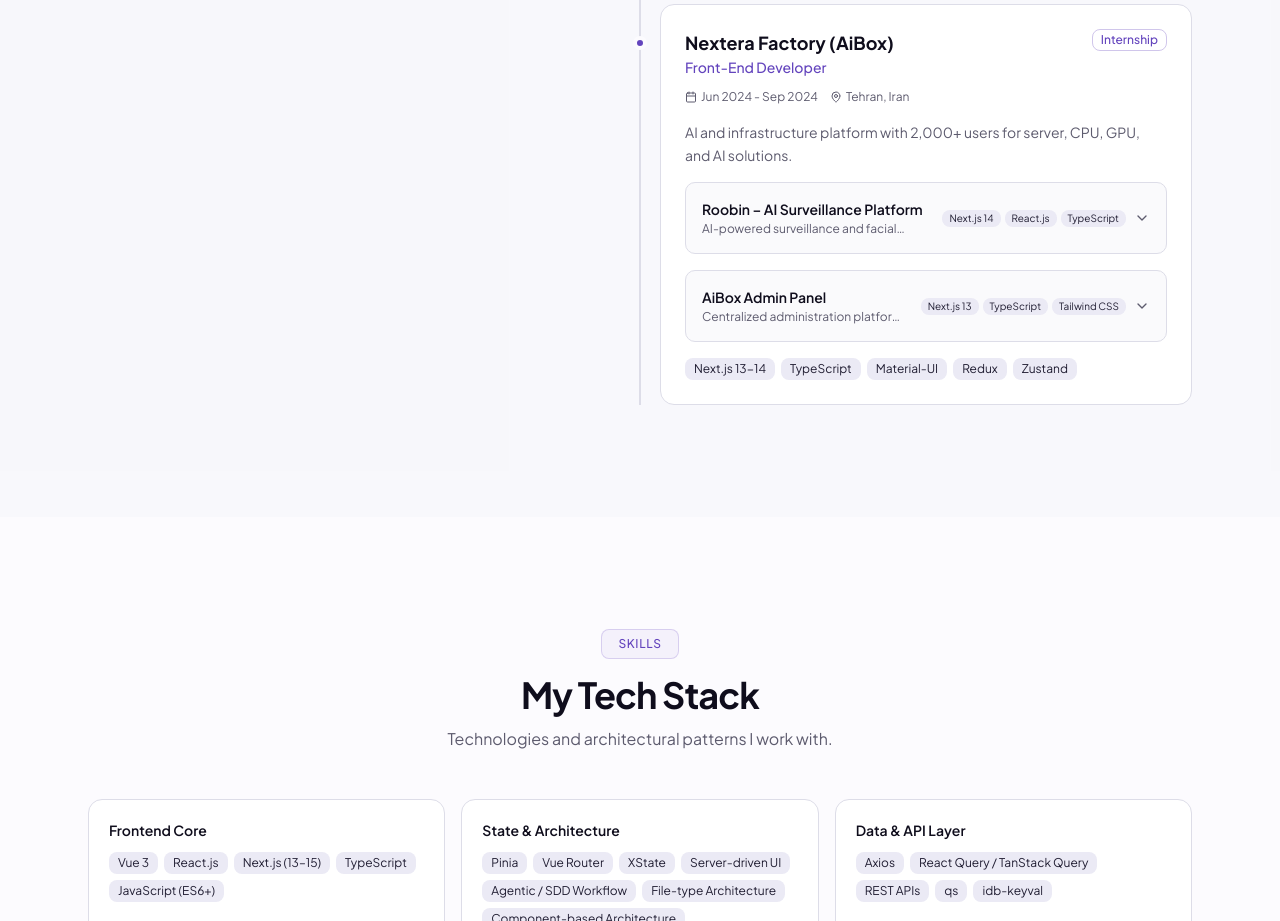
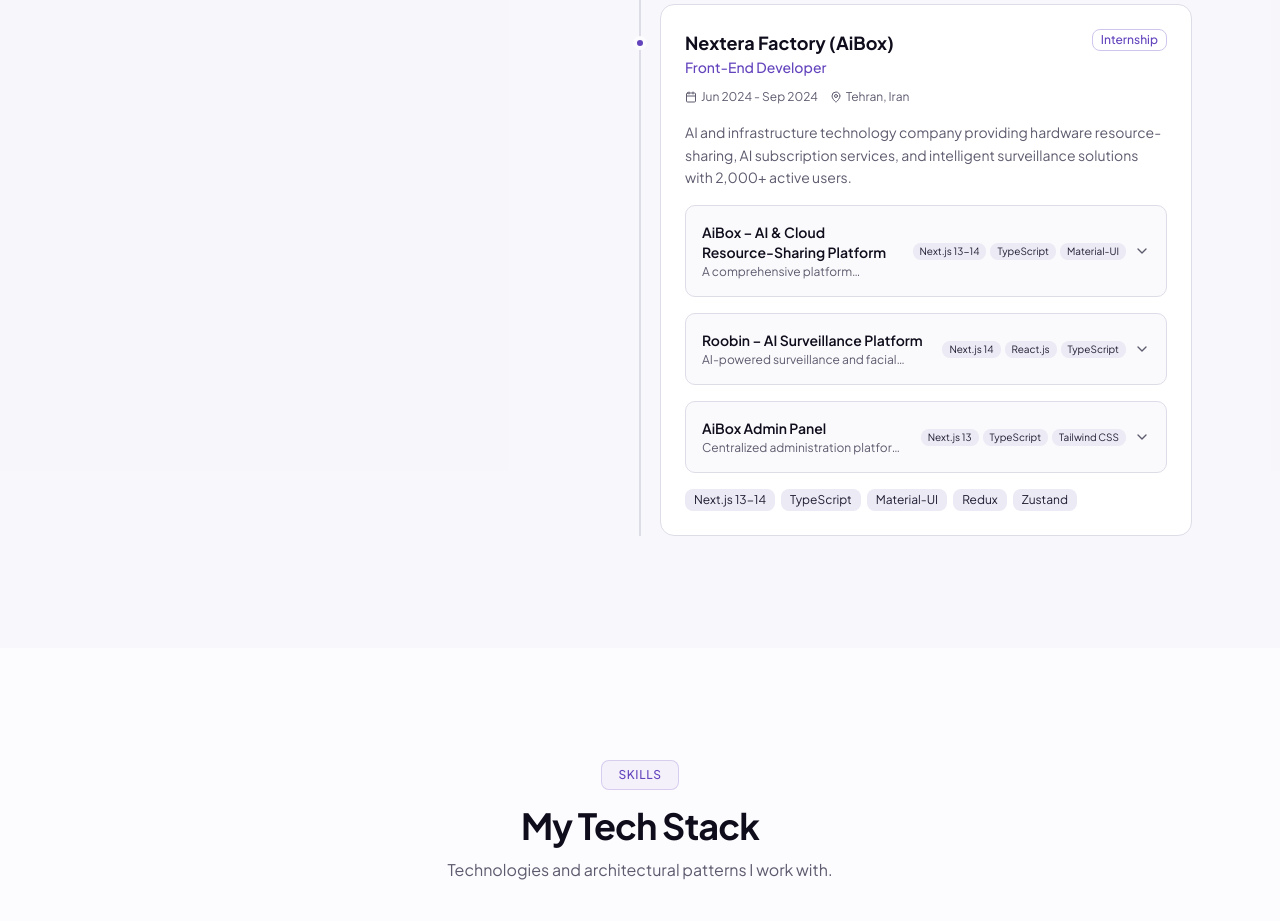
Before and after one commit to MahlaParvaz/Portfolio, a Next.js app: page / in a window 1280 px wide. Shown: the part 5880-6801 px from the top of the page. Built offline with nearby package versions, Linux system fonts and the light colour scheme.

Commit message:
986e11ec-69ab-4806-a0c6-d66495dafad5

```diff
--- a/src/components/portfolio/experience-section.tsx
+++ b/src/components/portfolio/experience-section.tsx
@@ -185,8 +185,22 @@ const experiences: Experience[] = [
     type: "Internship",
     period: "Jun 2024 - Sep 2024",
     description:
-      "AI and infrastructure platform with 2,000+ users for server, CPU, GPU, and AI solutions.",
+      "AI and infrastructure technology company providing hardware resource-sharing, AI subscription services, and intelligent surveillance solutions with 2,000+ active users.",
     subProjects: [
+      {
+        title: "AiBox – AI & Cloud Resource-Sharing Platform",
+        description:
+          "A comprehensive platform enabling users to rent and manage servers, CPUs, GPUs, and AI-powered services. Provides an online marketplace for computing resources with subscription-based access to AI models and tools.",
+        highlights: [
+          "Built the main AiBox user-facing platform for browsing, renting, and managing hardware resources",
+          "Developed server and GPU rental interfaces with real-time availability and pricing",
+          "Implemented AI subscription package purchasing and management workflows",
+          "Created user dashboards for tracking resource usage, active services, and billing history",
+          "Integrated REST API endpoints via Swagger documentation",
+          "Collaborated in Agile environment using Jira for task management and GitLab for version control",
+        ],
+        tech: ["Next.js 13-14", "TypeScript", "Material-UI", "Redux", "Zustand"],
+      },
       {
         title: "Roobin – AI Surveillance Platform",
         description:
```
